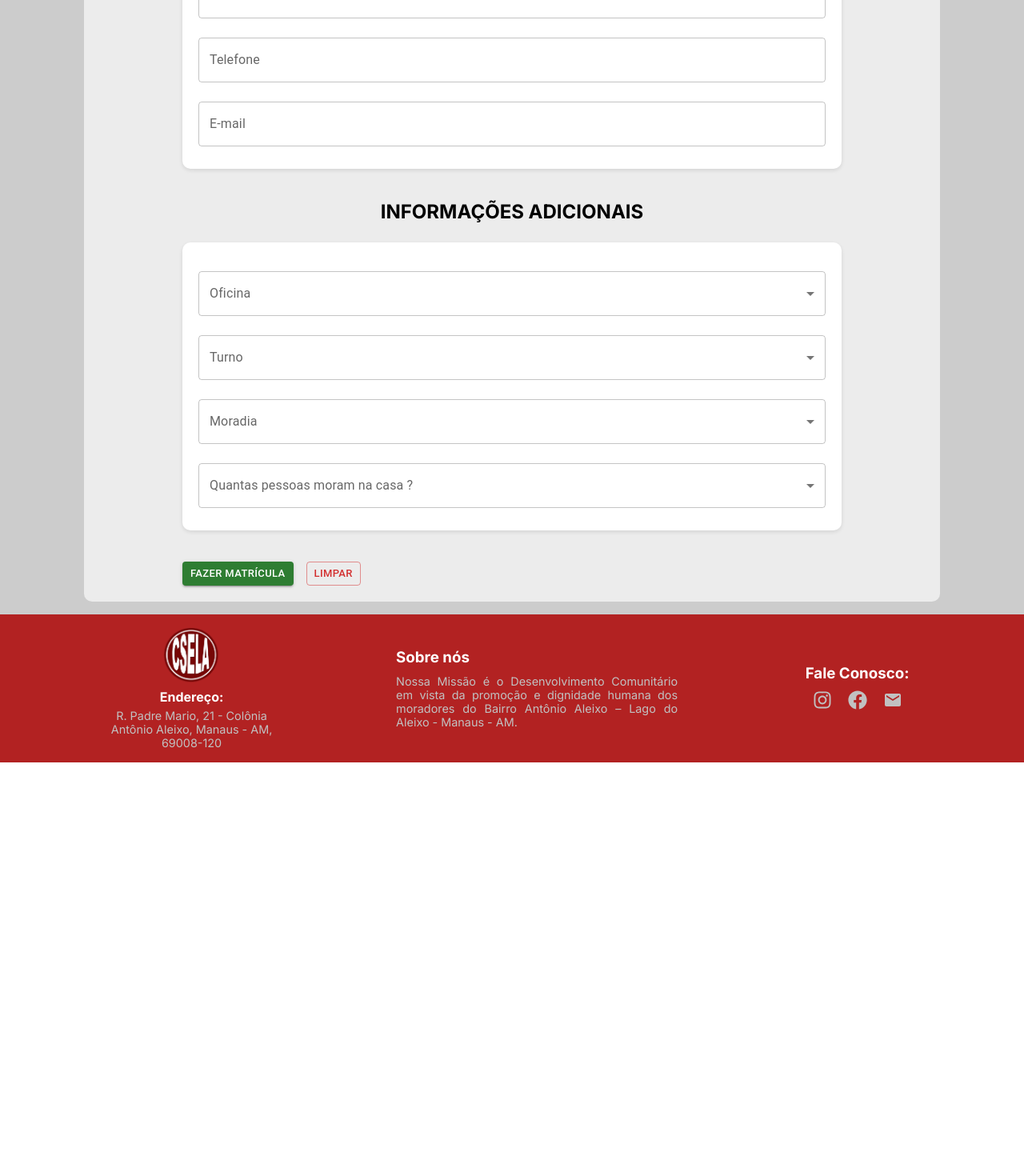
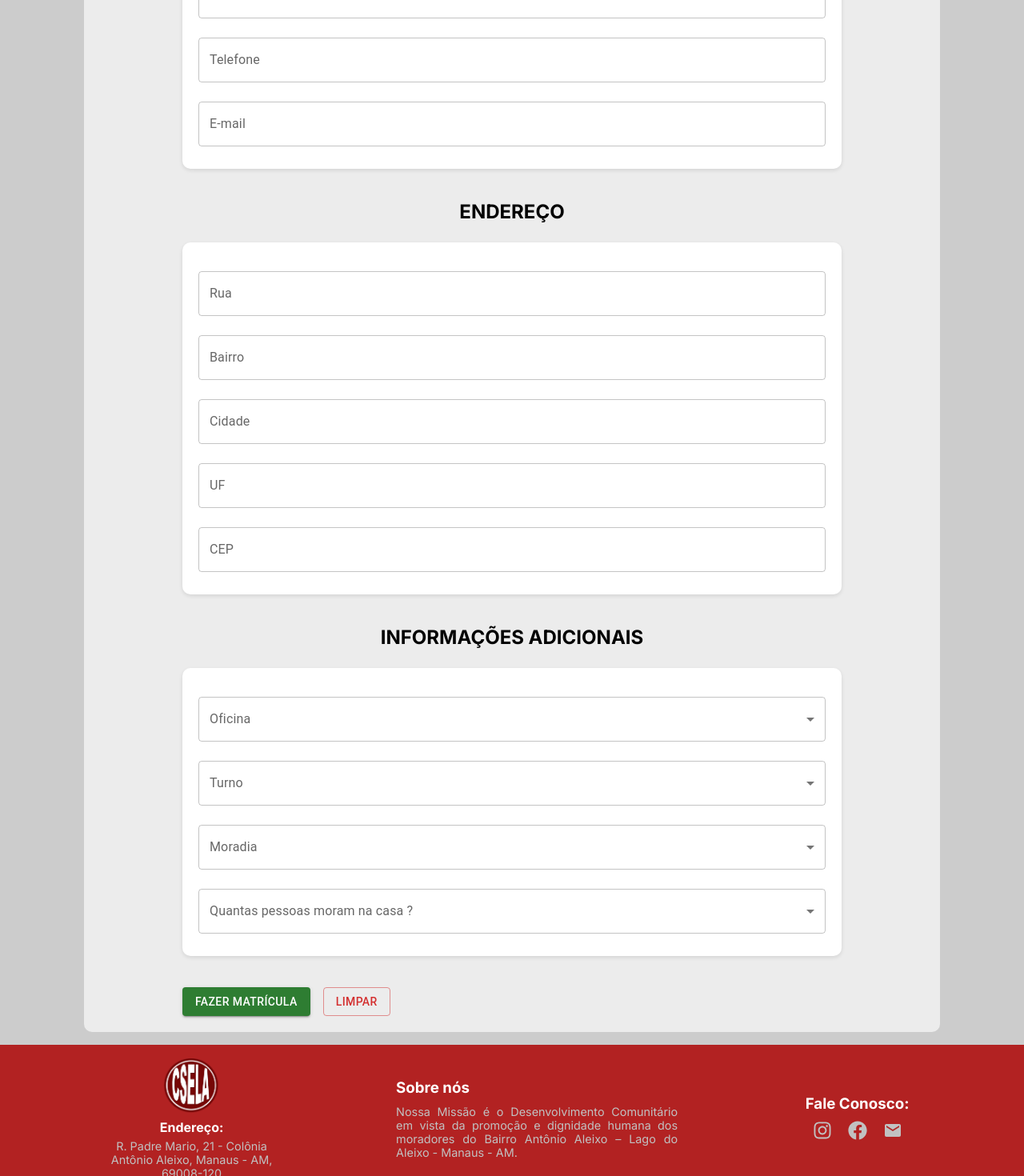
Before and after one commit to Edulira17/csela-project, a React (Vite) app in the folder frontend/: page /forms in a window 1280 px wide. Shown: the part 1182-2652 px from the top of the page at 80% size. Before the commit the page ends 2135 px from the top, so only its background shows below. Built offline with nearby package versions, Linux system fonts and the light colour scheme.

Commit message:
fix: remove bug visual na data de nascimento

```diff
--- a/frontend/src/pages/Form/Formulario.tsx
+++ b/frontend/src/pages/Form/Formulario.tsx
@@ -15,6 +15,8 @@ const Formulario = () => {
           <TextField label="Naturalidade" fullWidth margin="normal" />
           <TextField
             type="date"
+            label="Data de Nascimento"
+            InputLabelProps={{shrink: true}}
             fullWidth
             margin="normal"
           />
@@ -35,6 +37,15 @@ const Formulario = () => {
           <TextField label="RG" fullWidth margin="normal" />
           <TextField label="Telefone" fullWidth margin="normal" />
           <TextField label="E-mail" fullWidth margin="normal" />
+        </FormGroup>
+
+        <h2>ENDEREÇO</h2>
+        <FormGroup>
+          <TextField label="Rua" fullWidth margin="normal"/>
+          <TextField label="Bairro" fullWidth margin="normal"/>
+          <TextField label="Cidade" fullWidth margin="normal"/>
+          <TextField label="UF" fullWidth margin="normal"/>
+          <TextField label="CEP" fullWidth margin="normal"/>
         </FormGroup>
 
         <h2>INFORMAÇÕES ADICIONAIS</h2>
@@ -61,17 +72,18 @@ const Formulario = () => {
 
 
           <TextField label="Quantas pessoas moram na casa ?" select fullWidth margin="normal">
-            <MenuItem value="propria">Própria</MenuItem>
-            <MenuItem value="alugada">Alugada</MenuItem>
-            <MenuItem value="cedida">Cedida</MenuItem>
+            <MenuItem value="1">1 Pessoa</MenuItem>
+            <MenuItem value="2-3">2 a 3 Pessoas</MenuItem>
+            <MenuItem value="6-7">6 a 7 Pessoas</MenuItem>
+            <MenuItem value="8+">Mais de 8 Pessoas</MenuItem>
           </TextField>
         </FormGroup>
 
+        <ActionsContainer>
+          <Button size="medium" variant="contained" color="success">Fazer Matrícula</Button>
+          <Button size="medium" variant="outlined" color="error">limpar</Button>
+        </ActionsContainer>
 
-        <ActionsContainer>
-          <Button size="small" variant="contained" color="success">Fazer Matrícula</Button>
-          <Button size="small" variant="outlined" color="error">limpar</Button>
-        </ActionsContainer>
       </FormContainer>
     </ResponsiveContainerForm>
 
```
